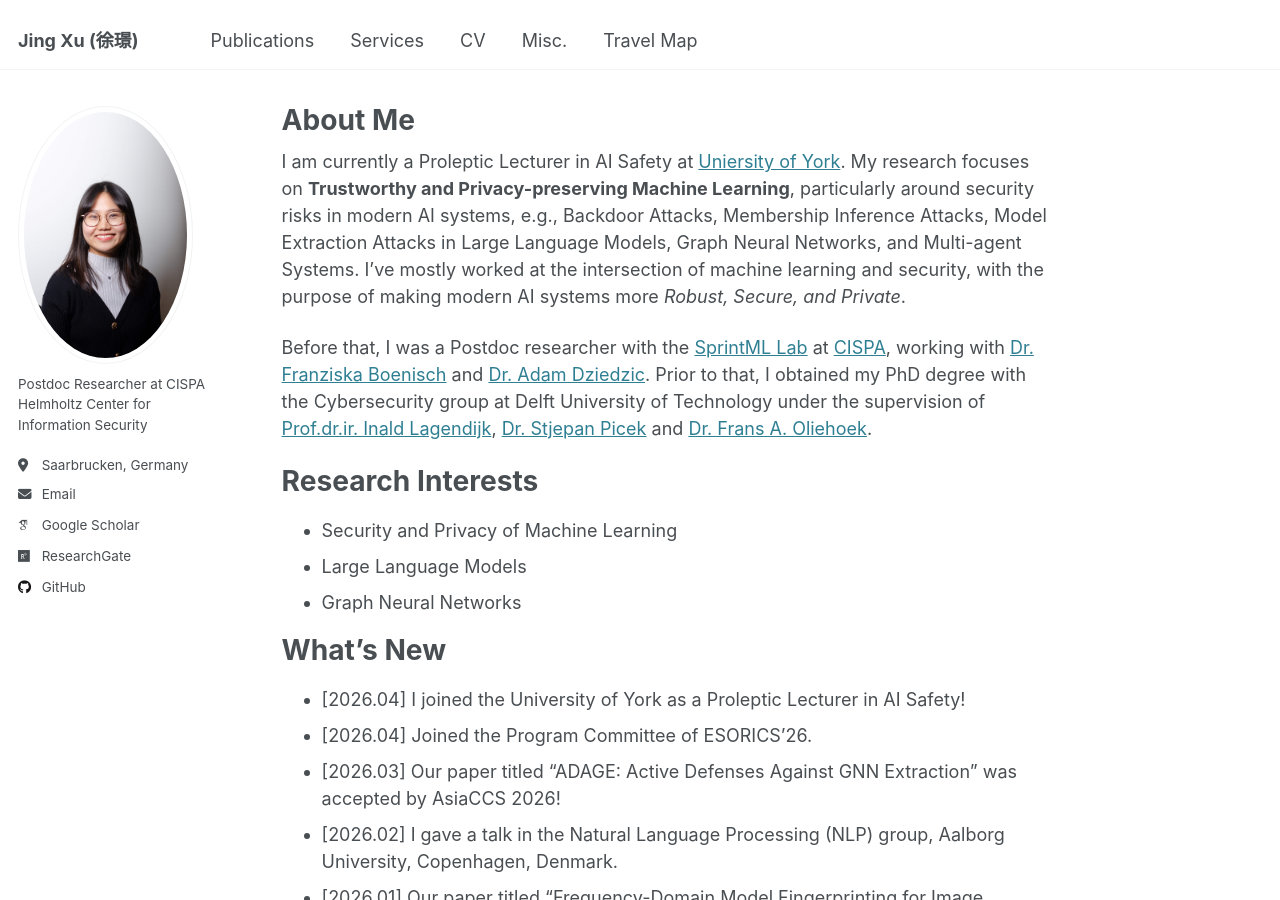
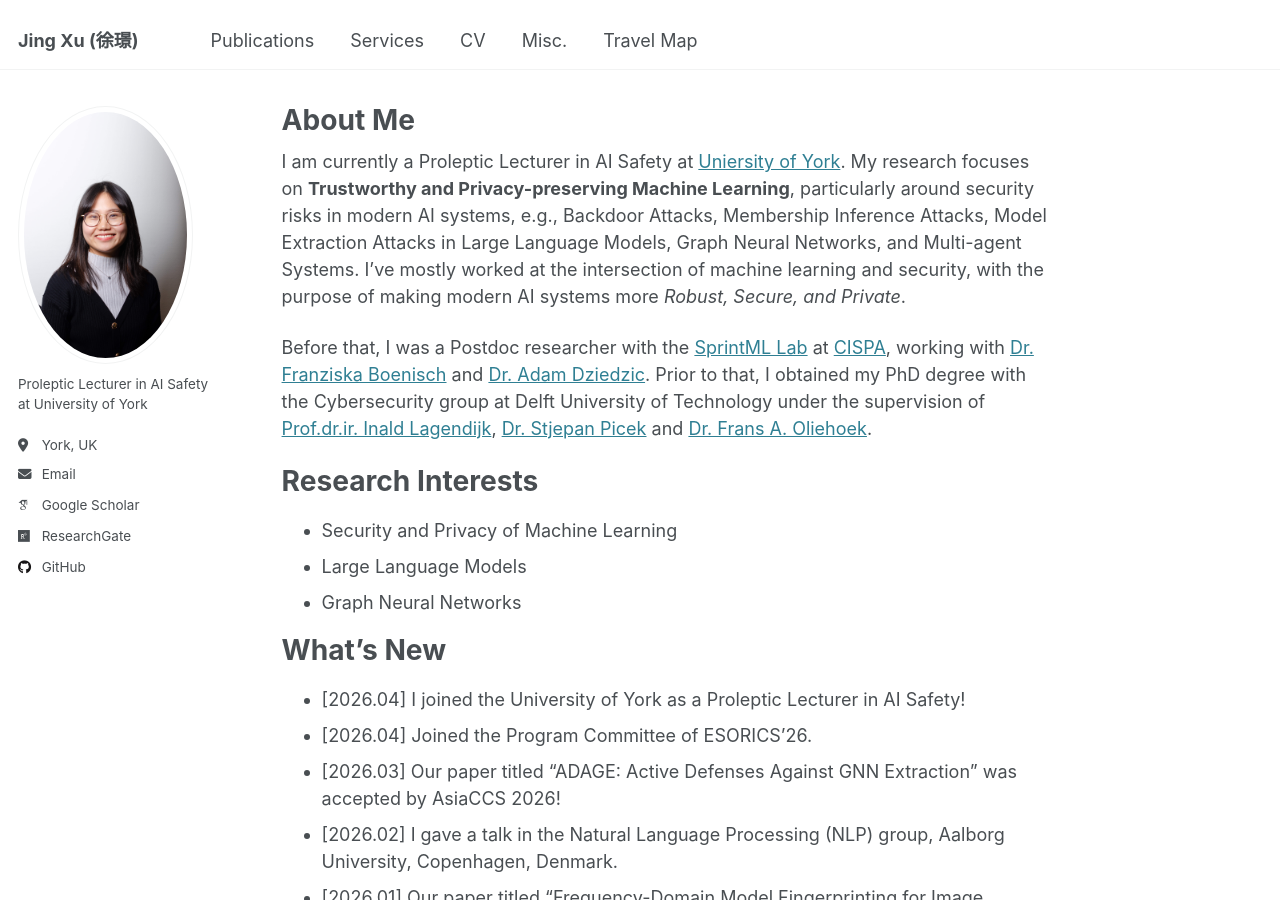
Before and after one commit to xujing1994/xujing1994.github.io, a Jekyll site: the page built from _pages/about.md, in a window 1280 px wide and 900 px high. Built offline with Jekyll 4.4.1, drawn with Linux system fonts in a browser that asks for light colours; some web fonts are replaced.

Commit message:
Update bio and location in configuration

```diff
--- a/_config.yml
+++ b/_config.yml
@@ -25,8 +25,8 @@ author:
   avatar           : "jingxu_small.jpg"
   # name             : "Your Sidebar Name"
   # pronouns         : # example: "she/her"
-  bio              : "Postdoc Researcher at CISPA Helmholtz Center for Information Security"
-  location         : "Saarbrucken, Germany"
+  bio              : "Proleptic Lecturer in AI Safety at University of York"
+  location         : "York, UK"
   # employer         : "Red Brick University"
   uri              : # URL
   email            : "jingxu.buaa@gmail.com"
```
